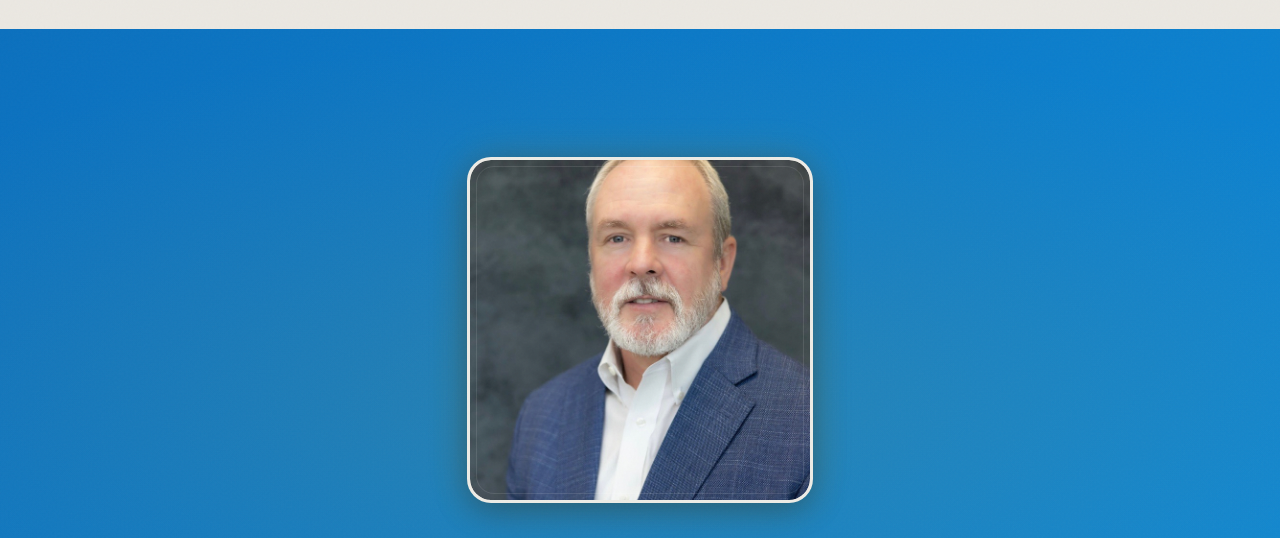
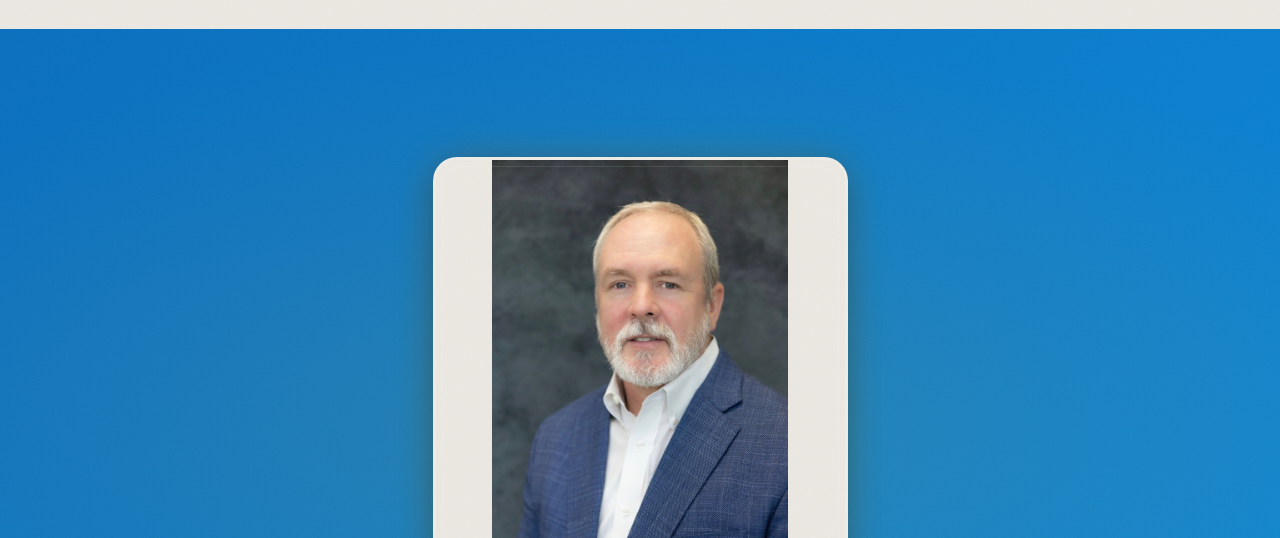
Before and after one commit to PixelandCodeStudios/referral-network, a plain HTML site: page brian-dow.html in a window 1280 px wide. Shown: the part 131-669 px from the top of the page. Drawn offline with nearby package versions, Linux system fonts and the light colour scheme; a web font is replaced by a local one.

Commit message:
Increase partner avatar size by 20% and zoom out photos
- Increased partner-hero-avatar from 346px to 415px
- Changed object-fit from cover to contain to show full person
- Prevents head cropping on partner page avatars

Co-Authored-By: Claude Sonnet 4.5 <noreply@anthropic.com>

```diff
--- a/styles.css
+++ b/styles.css
@@ -879,8 +879,8 @@ a:hover {
 }
 
 .partner-hero-avatar {
-  width: 346px;
-  height: 346px;
+  width: 415px;
+  height: 415px;
   border-radius: var(--radius-xl);
   background: var(--color-light-warm);
   border: 3px solid rgba(255, 255, 255, 0.15);
@@ -907,7 +907,7 @@ a:hover {
 .partner-hero-avatar img {
   width: 100%;
   height: 100%;
-  object-fit: cover;
+  object-fit: contain;
   object-position: center center;
   border-radius: calc(var(--radius-xl) - 3px);
 }
```
